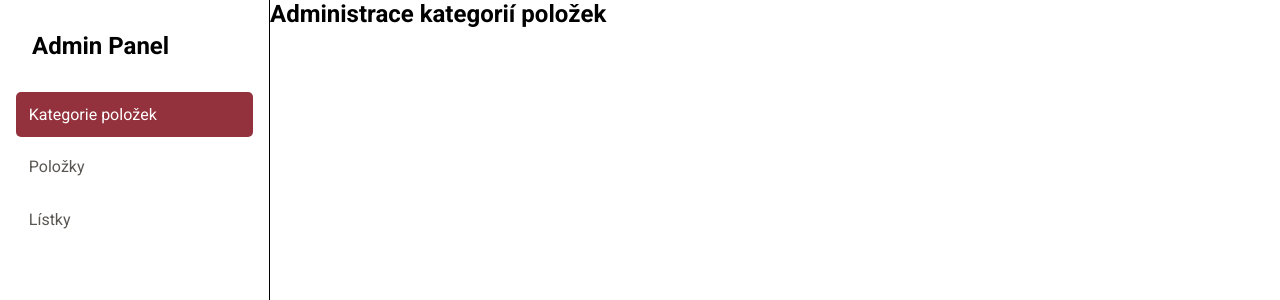
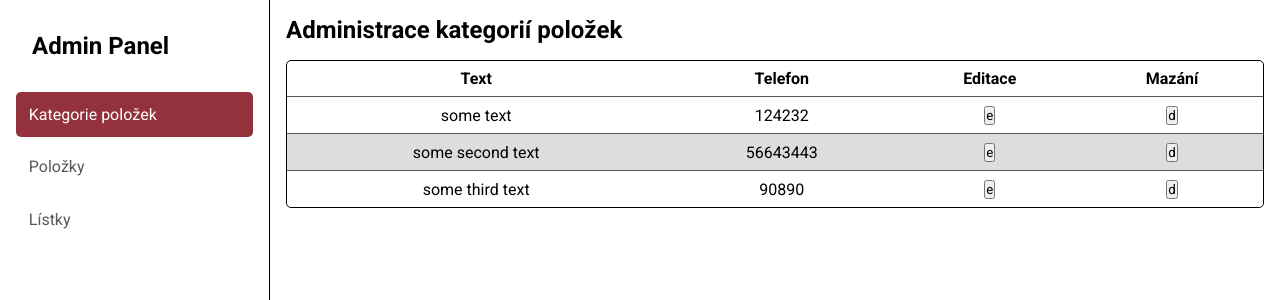
Before and after one commit to martinkustl/bar-tickets, a Next.js app in the folder client/: page /categories in a window 1280 px wide. Shown: the top 300 px of the page. Built offline with nearby package versions, Linux system fonts and the light colour scheme; no server answers.

Commit message:
add table component

```diff
--- a/client/src/components/AdminDetail/Heading.tsx
+++ b/client/src/components/AdminDetail/Heading.tsx
@@ -1,7 +1,14 @@
 import { FC } from 'react';
+import styled from 'styled-components';
+
+const StyledHeading = styled.h2`
+  margin-bottom: 1rem;
+`;
 
 type Props = {
   heading: string;
 };
 
-export const Heading: FC<Props> = ({ heading }) => <h2>{heading}</h2>;
+export const Heading: FC<Props> = ({ heading }) => (
+  <StyledHeading>{heading}</StyledHeading>
+);
--- a/client/src/components/Layouts/Admin/Admin.tsx
+++ b/client/src/components/Layouts/Admin/Admin.tsx
@@ -12,6 +12,7 @@ const StyledLayout = styled.div`
 const StyledContent = styled.main`
   display: flex;
   flex-direction: column;
+  padding: 1rem;
 `;
 
 export const AdminLayout: FC = ({ children }) => (
--- /dev/null
+++ b/client/src/components/Table/Body.tsx
@@ -0,0 +1,72 @@
+import {
+  OnDeleteClick,
+  OnEditClick,
+  TableBodyRows,
+  TableHeaderColumns,
+} from '@/components/Table/types';
+import { FC } from 'react';
+import { EditColumn } from '@/components/Table/EditColumn';
+import { DeleteColumn } from '@/components/Table/DeleteColumn';
+import { ColumnBase } from '@/components/Table/ColumnBase';
+import styled from 'styled-components';
+
+type Props = {
+  headers: TableHeaderColumns;
+  columns: TableBodyRows;
+  onDeleteClick: OnDeleteClick;
+  onEditClick: OnEditClick;
+};
+
+const StyledTBody = styled.tbody`
+  & tr:nth-child(even) {
+    td {
+      background-color: ${({ theme }) =>
+        `rgba(${theme.colors.medium.rgb}, 0.2)`};
+    }
+  }
+  & tr:nth-child(odd) {
+    td {
+      background-color: ${({ theme }) => theme.colors.light.hex};
+    }
+  }
+`;
+
+export const Body: FC<Props> = ({
+  headers,
+  columns,
+  onDeleteClick,
+  onEditClick,
+}) => {
+  const bodyContent = columns.map((item, index) => (
+    <tr
+      // eslint-disable-next-line react/no-array-index-key
+      key={index}
+    >
+      {Object.entries(headers).map(
+        ([
+          key,
+          // , value
+        ]) => {
+          if (key === 'edit') {
+            return (
+              <EditColumn key={key} item={item} onEditClick={onEditClick} />
+            );
+          }
+          if (key === 'delete') {
+            return (
+              <DeleteColumn
+                key={key}
+                item={item}
+                onDeleteClick={onDeleteClick}
+              />
+            );
+          }
+          return (
+            <ColumnBase key={key}>{item[key as keyof typeof item]}</ColumnBase>
+          );
+        }
+      )}
+    </tr>
+  ));
+  return <StyledTBody>{bodyContent}</StyledTBody>;
+};
--- /dev/null
+++ b/client/src/components/Table/ColumnBase.tsx
@@ -0,0 +1,6 @@
+import styled from 'styled-components';
+
+export const ColumnBase = styled.td`
+  text-align: center;
+  padding: 0.5rem;
+`;
--- /dev/null
+++ b/client/src/components/Table/DeleteColumn.tsx
@@ -0,0 +1,16 @@
+import { OnDeleteClick, TableBodyRow } from '@/components/Table/types';
+import { FC } from 'react';
+import { ColumnBase } from '@/components/Table/ColumnBase';
+
+type Props = {
+  item: TableBodyRow;
+  onDeleteClick: OnDeleteClick;
+};
+
+export const DeleteColumn: FC<Props> = ({ item, onDeleteClick }) => (
+  <ColumnBase>
+    <button type="button" onClick={() => onDeleteClick(item)}>
+      d
+    </button>
+  </ColumnBase>
+);
--- /dev/null
+++ b/client/src/components/Table/EditColumn.tsx
@@ -0,0 +1,16 @@
+import { OnEditClick, TableBodyRow } from '@/components/Table/types';
+import { FC } from 'react';
+import { ColumnBase } from '@/components/Table/ColumnBase';
+
+type Props = {
+  item: TableBodyRow;
+  onEditClick: OnEditClick;
+};
+
+export const EditColumn: FC<Props> = ({ item, onEditClick }) => (
+  <ColumnBase>
+    <button type="button" onClick={() => onEditClick(item)}>
+      e
+    </button>
+  </ColumnBase>
+);
--- /dev/null
+++ b/client/src/components/Table/Header.tsx
@@ -0,0 +1,22 @@
+import { TableHeaderColumn } from '@/components/Table/types';
+import styled from 'styled-components';
+
+const StyledHeaderColumn = styled.th`
+  padding: 0.5rem;
+`;
+
+type Props<T> = {
+  headers: T;
+};
+
+export const Header = <T extends Record<string, TableHeaderColumn>>({
+  headers,
+}: Props<T>) => (
+  <thead>
+    <tr>
+      {Object.entries(headers).map(([key, header]) => (
+        <StyledHeaderColumn key={key}>{header.name}</StyledHeaderColumn>
+      ))}
+    </tr>
+  </thead>
+);
--- a/client/src/components/Table/Table.tsx
+++ b/client/src/components/Table/Table.tsx
@@ -1,3 +1,88 @@
 import { FC } from 'react';
+import { Header } from '@/components/Table/Header';
+import { Body } from '@/components/Table/Body';
+import { OnDeleteClick, OnEditClick } from '@/components/Table/types';
+import styled from 'styled-components';
 
-export const Table: FC = () => <div>Table</div>;
+const headers = {
+  text: {
+    name: 'Text',
+  },
+  phone: {
+    name: 'Telefon',
+  },
+  edit: {
+    name: 'Editace',
+  },
+  delete: {
+    name: 'Mazání',
+  },
+};
+
+const columns = [
+  {
+    id: 1,
+    text: 'some text',
+    phone: 124232,
+  },
+  {
+    id: 2,
+    text: 'some second text',
+    phone: 56643443,
+  },
+  {
+    id: 3,
+    text: 'some third text',
+    phone: 90890,
+  },
+];
+
+const StyledTable = styled.table`
+  // & tr:last-child td:first-child {
+  //   border-bottom-left-radius: ${({ theme }) => theme.radius.normal};
+  // }
+  // & tr:last-child td:last-child {
+  //   border-bottom-right-radius: ${({ theme }) => theme.radius.normal};
+  // }
+  border-radius: ${({ theme }) => theme.radius.normal};
+  border: 1px solid black;
+  width: 100%;
+  & tr:last-child td:first-child {
+    border-bottom-left-radius: ${({ theme }) => theme.radius.normal};
+  }
+  & tr:last-child td:last-child {
+    border-bottom-right-radius: ${({ theme }) => theme.radius.normal};
+  }
+
+  & td,
+  th {
+    border-bottom: 1px solid ${({ theme }) => theme.colors.medium.hex};
+  }
+
+  & tr:last-child td {
+    border-bottom: none;
+  }
+`;
+
+// type HeaderItem = {
+//   text: string;
+// };
+
+type Props = {
+  onDeleteClick: OnDeleteClick;
+  onEditClick: OnEditClick;
+};
+
+export const Table: FC<Props> = ({ onDeleteClick, onEditClick }) => (
+  <div>
+    <StyledTable cellSpacing={0}>
+      <Header headers={headers} />
+      <Body
+        headers={headers}
+        columns={columns}
+        onDeleteClick={onDeleteClick}
+        onEditClick={onEditClick}
+      />
+    </StyledTable>
+  </div>
+);
--- /dev/null
+++ b/client/src/components/Table/types.ts
@@ -0,0 +1,18 @@
+export type TableHeaderColumn = {
+  name: string;
+};
+
+export type TableHeaderColumns = { [key: string | number]: TableHeaderColumn };
+
+type KeyType = keyof TableHeaderColumns;
+
+// eslint-disable-next-line no-unused-vars
+export type TableBodyRow = { [key in KeyType]: string | number };
+
+export type TableBodyRows = TableBodyRow[];
+
+// eslint-disable-next-line no-unused-vars
+export type OnDeleteClick = (item: TableBodyRow) => void;
+
+// eslint-disable-next-line no-unused-vars
+export type OnEditClick = (item: TableBodyRow) => void;
--- a/client/src/pages/categories.tsx
+++ b/client/src/pages/categories.tsx
@@ -1,19 +1,26 @@
-import { useRouter } from 'next/router';
 import { FC } from 'react';
-import { GetServerSideProps } from 'next';
 import useHttp from '@/hooks/http';
 import { Heading } from '@/components/AdminDetail/Heading';
+import { Table } from '@/components/Table/Table';
+import { TableBodyRow } from '@/components/Table/types';
 
 const AdminDetail: FC = () => {
   const { data, error } = useHttp<{ id: number; name: string }[]>(
-    `http://localhost:3001/categories`
+    `${process.env.NEXT_PUBLIC_BASE_API_URL}/categories`
   );
 
-  console.log(data);
+  const handleDeleteClick = (column: TableBodyRow) => {
+    console.log(column);
+  };
+
+  const handleEditClick = (column: TableBodyRow) => {
+    console.log(column);
+  };
 
   return (
     <div>
       <Heading heading="Administrace kategorií položek" />
+      <Table onEditClick={handleEditClick} onDeleteClick={handleDeleteClick} />
     </div>
   );
 };
--- a/client/src/theme.ts
+++ b/client/src/theme.ts
@@ -5,7 +5,7 @@ const theme = {
   colors: {
     primary: { hex: '#881c27', rgb: '136, 28, 39' },
     light: { hex: '#ffffff' },
-    medium: { hex: '#5a5753' },
+    medium: { hex: '#5a5753', rgb: '90, 87, 83' },
   },
   radius: {
     normal: '5px',
```
Also changed, not shown: client/.eslintrc.json, 1 other file (tests, documents, lock files or other folders).
